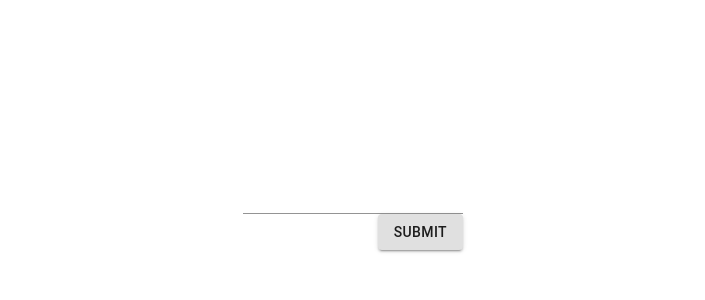
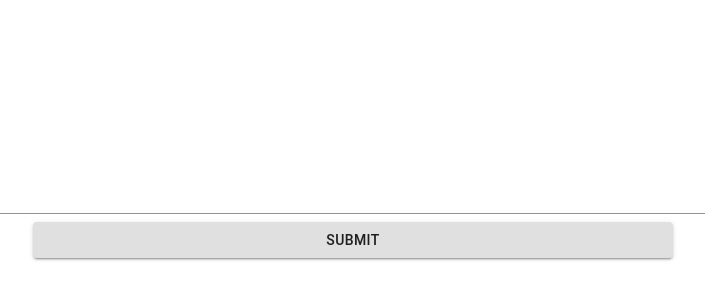
Before and after one commit to Gustafssonz/refappDemo, a React (Create React App) app: page / in a window 1280 px wide. Shown: the part 184-484 px from the top of the page, without its empty margins (287-992 px from the left). Built offline with nearby package versions, Linux system fonts and the light colour scheme.

Commit message:
working styling

```diff
--- a/src/App.css
+++ b/src/App.css
@@ -5,3 +5,8 @@
     flex-direction: column;
     justify-content: center;
 }
+
+.classes {
+    font-size: 90px;
+    background-color: black;
+}
--- a/src/App.tsx
+++ b/src/App.tsx
@@ -5,33 +5,54 @@ import InputBox from 'components/InputBox';
 import OutputBox from 'components/OutputBox';
 import IData from 'models/IData';
 import './App.css';
+import { CircularProgress, makeStyles } from '@material-ui/core';
+
+const useStyles = makeStyles(() => ({
+  app: {
+    display: 'flex',
+    alignContent: 'center',
+    flexWrap: 'wrap',
+    flexDirection: 'column',
+    justifyContent: 'center',
+    width: '100%'
+  },
+}));
 
 function App() {
+  const classes = useStyles();
 
   const dataTest: IData = { numLetters: 0, numWords: 0}
 
   const [data, setData] = useState("");
   const [results, setResults] = useState(dataTest);
+  const [isLoading, setLoading] = useState<boolean>(false);
 
   const clickAlert = async () => {
-    await analyzeText(data).then(value => {
+    setLoading(true);
+    const value = await analyzeText(data);
+    setLoading(false);
     console.log(value)
     setResults(value);
-    });
   }
 
-  const handleChange = (event: any) => {
+  const handleChange = (event: React.ChangeEvent<HTMLTextAreaElement>) => {
     setData(event.target.value)
   }
 
+  if (isLoading) {
     return (
-        <div className="app">
+      <div className={classes.app}>
+      <CircularProgress />
+      </div>
+    );
+  }
+  return (
+    <div className={classes.app}>
       {results.numLetters === 0 ?
         <InputBox handleClick={() => clickAlert()} handleChange={(e) => handleChange(e)} /> :
         <OutputBox data={results} />
       }
     </div>
-
   );
 }
 
--- a/src/analysis.ts
+++ b/src/analysis.ts
@@ -11,6 +11,6 @@ export async function analyzeText(
       } catch (err) {
         reject(err);
       }
-    }, 1000);
+    }, 3000);
   });
 }
--- a/src/components/InputBox.css
+++ b/src/components/InputBox.css
@@ -1,8 +1,8 @@
 .inputbox{
     display: flex;
     flex-wrap: wrap;
-    justify-content: flex-end;
+    justify-content: center;
     flex-direction: column;
-    align-content: flex-end;
-    align-items: flex-end;
+    /* align-content: flex-end; */
+    align-items: center;
 }
--- a/src/components/InputBox.tsx
+++ b/src/components/InputBox.tsx
@@ -2,20 +2,44 @@ import React, { useState }  from 'react';
 import Button from '@material-ui/core/Button';
 import TextField from '@material-ui/core/TextField';
 import './InputBox.css';
+import { makeStyles } from '@material-ui/core';
 
 interface IInputBox {
 	handleClick: React.MouseEventHandler<HTMLButtonElement>;
 	handleChange: React.ChangeEventHandler<HTMLTextAreaElement>;
   }
+  const useStyles = makeStyles(theme => ({
+	inputbox: {
+	  display: 'flex',
+	  alignItems: 'center',
+	  flexWrap: 'wrap',
+	  justifyContent: 'center',
+	  flexDirection: 'column',
+	  margin: theme.spacing(1),
+	  width: '80%',
 
-const InputBox: React.FC<IInputBox> = ({ handleClick, handleChange }) => {
-	const [data, setData] = useState("");
+	  '& input': {
+		textAlign: 'center',
+	  },
+	  '& > div': {
+		  width: '100%'
+	  }
+	},
+	button: {
+	  margin: '0 auto',
+	  width: '50%',
+	}
+  }));
+const InputBox = ({ handleClick, handleChange }:IInputBox ) => {
+	// const [data, setData] = useState("");
+	const classes = useStyles();
+
 
 	return (
-		<div className="inputbox">
-			<TextField onChange={handleChange} ></TextField>
-			<Button variant="contained" onClick={handleClick}>Submit</Button>
-		</div>
+		<>
+			<TextField className={classes.inputbox} onChange={handleChange} ></TextField>
+			<Button className={classes.button} variant="contained" onClick={handleClick}>Submit</Button>
+		</>
 	);
 };
 export default InputBox;
--- a/src/components/OutputBox.tsx
+++ b/src/components/OutputBox.tsx
@@ -5,7 +5,7 @@ interface IOutputBox {
 	data: IData
 }
 
-const OutputBox: React.FC<IOutputBox> = ({ data }) => {
+const OutputBox = ({ data } :IOutputBox ) => {
     return (
         <Box  component="span" display="block">Your text consist of {data.numWords} words ({data.numLetters} letters)</Box>
     );
--- a/src/models/IData.tsx
+++ b/src/models/IData.tsx
@@ -1,5 +1,5 @@
 export default interface IData {
-        numWords: number,
-        numLetters: number
+        numWords?: number
+        numLetters?: number
         }
 // TODO: Implement correct data to present.
--- /dev/null
+++ b/src/react-app-env.d.ts
@@ -0,0 +1 @@
+/// <reference types="react-scripts" />
```
Lines whose indentation alone changed are shown as unchanged.
